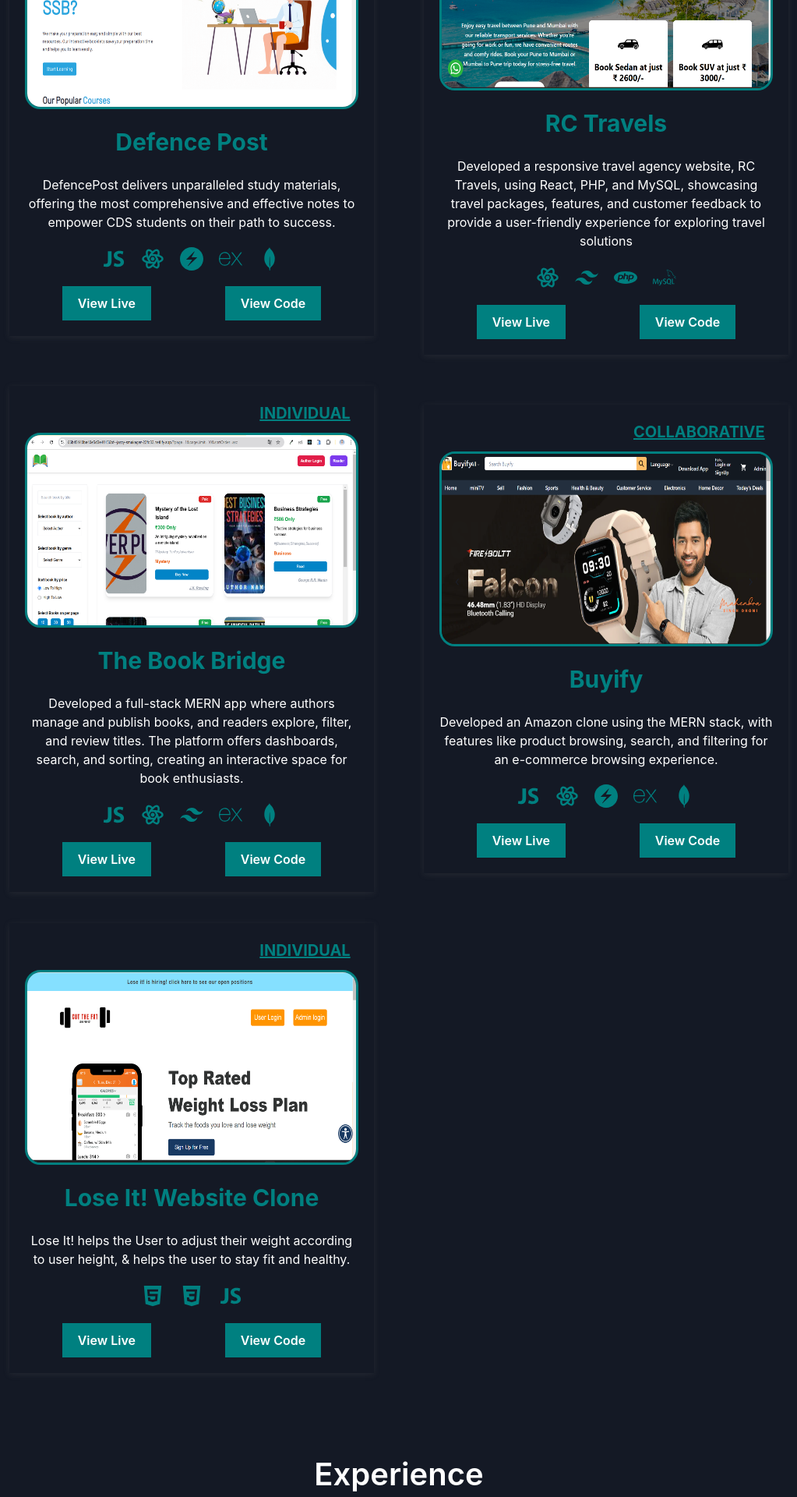
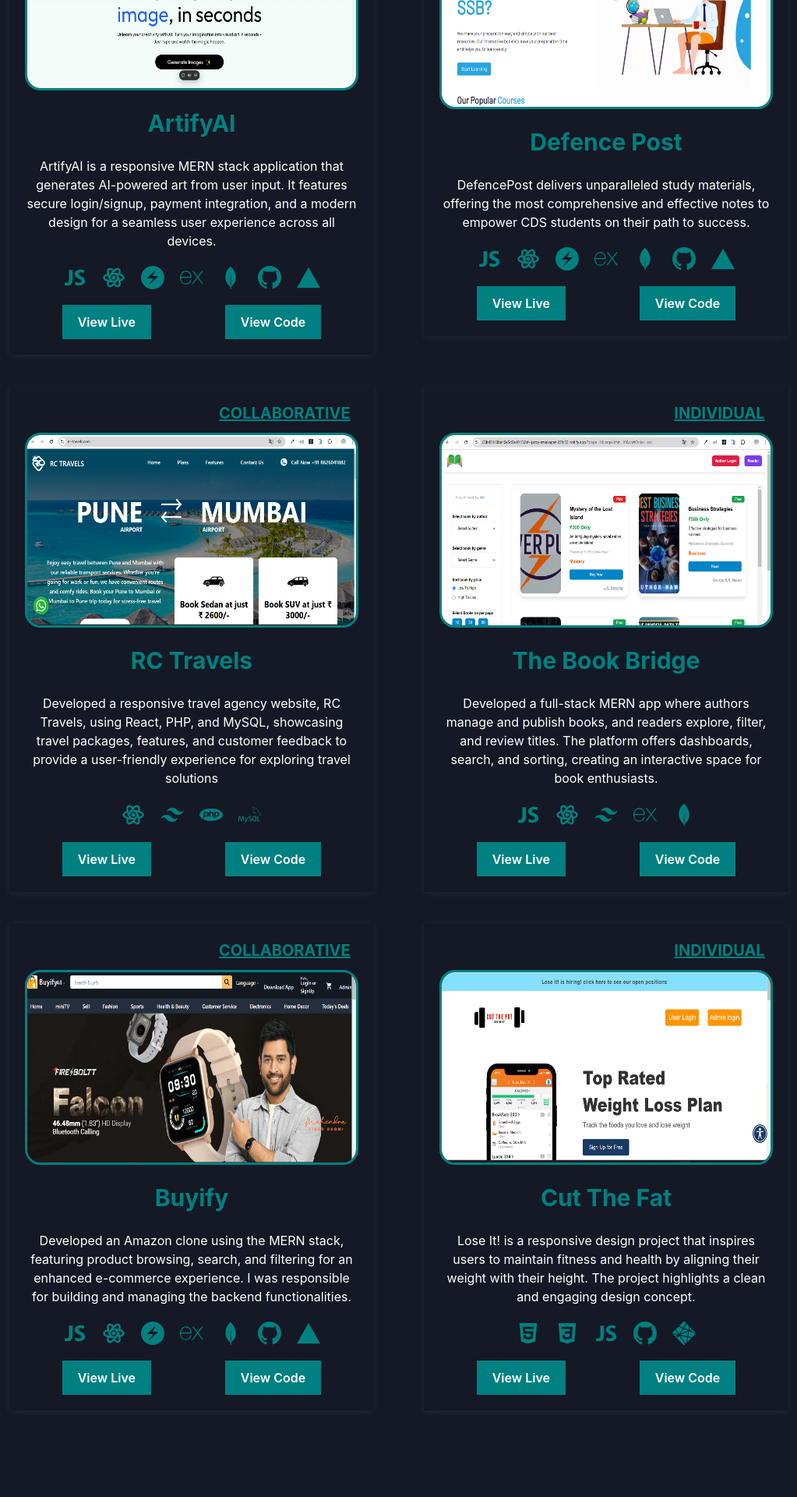
Before and after one commit to VaishnaviDhobale/VaishnaviDhobale.github.io, a React app: page / in a window 1280 px wide. Shown: the part 2640-4560 px from the top of the page at 78% size, without its empty margins (128-1151 px from the left). Built offline with nearby package versions, Linux system fonts and the light colour scheme.

Commit message:
Project Added.

```diff
--- a/src/pages/Home.jsx
+++ b/src/pages/Home.jsx
@@ -162,7 +162,8 @@
             <Box
               onClick={() =>
                 openLink(
-                  "https://drive.google.com/file/d/1G6FYINHjgiVK0EmTnYDmX7fkx7GtdQpZ/view?usp=sharing"
+                  // "https://drive.google.com/file/d/1G6FYINHjgiVK0EmTnYDmX7fkx7GtdQpZ/view?usp=sharing"
+                  "https://drive.google.com/file/d/1QhvY5gMTdqGhlTsd5H-6pA2Dws_AuOmH/view?usp=sharing"
                 )
               }
               className="navbar-resume"
--- a/src/pages/Navbar.jsx
+++ b/src/pages/Navbar.jsx
@@ -130,7 +130,7 @@
             <Box
               onClick={() =>
                 openLink(
-                  "https://drive.google.com/file/d/1G6FYINHjgiVK0EmTnYDmX7fkx7GtdQpZ/view?usp=sharing"
+                  "https://drive.google.com/file/d/1QhvY5gMTdqGhlTsd5H-6pA2Dws_AuOmH/view?usp=sharing"
                 )
               }
               className="navbar-resume"
--- a/src/pages/Projects.jsx
+++ b/src/pages/Projects.jsx
@@ -6,7 +6,14 @@
 import { SiChakraui } from "react-icons/si";
 import { SiExpress } from "react-icons/si";
 import { SiMongodb } from "react-icons/si";
+import { BsGithub } from "react-icons/bs";
+import { SiVercel } from "react-icons/si";
+import { SiNetlify } from "react-icons/si";
 
+
+
+
+import ArtifyAI from "../images/ArtifyAI.png"
 import EngageBay from "../images/proj-1.png";
 import LoseIt from "../images/proj-2.png";
 import Proj3 from "../images/proj-3.png";
@@ -25,6 +32,8 @@
     <IoLogoHtml5 color="teal" size="30px" />,
     <IoLogoCss3 color="teal" size="30px" />,
     <IoLogoJavascript color="teal" size="30px" />,
+    <BsGithub color="teal" size="30px"/>,
+    <SiNetlify color="teal" size="30px"/>
   ];
 
   const reactProjTech = [
@@ -37,6 +46,9 @@
     ...reactProjTech,
     <SiExpress color="teal" size="30px" />,
     <SiMongodb color="teal" size="30px" />,
+    <BsGithub color="teal" size="30px"/>,
+    <SiVercel color="teal" size="30px"/>
+
   ];
 
   const Rc_tech = [
@@ -63,6 +75,15 @@
 
 
   const projectsArr = [
+    {
+      img: ArtifyAI,
+      title: "ArtifyAI",
+      desc: "ArtifyAI is a responsive MERN stack application that generates AI-powered art from user input. It features secure login/signup, payment integration, and a modern design for a seamless user experience across all devices.",
+      tech_stack: fullstackTech,
+      gitHub: "https://github.com/VaishnaviDhobale/ArtifyAI",
+      deploy: "https://artify-ai-azure.vercel.app/",
+      type: "INDIVIDUAL",
+    },
     {
       img: DefencePost,
       title: "Defence Post",
@@ -93,7 +114,7 @@
     {
       img: Amazon,
       title: "Buyify",
-      desc: "Developed an Amazon clone using the MERN stack, with features like product browsing, search, and filtering for an e-commerce browsing experience.",
+      desc: "Developed an Amazon clone using the MERN stack, featuring product browsing, search, and filtering for an enhanced e-commerce experience. I was responsible for building and managing the backend functionalities.",
       tech_stack: fullstackTech,
       gitHub: "https://github.com/aniketgarole/plum-push-2647",
       deploy: "https://peaceful-liger-051912.netlify.app/",
@@ -102,8 +123,8 @@
 
     {
       img: LoseIt,
-      title: "Lose It! Website Clone",
-      desc: "Lose It! helps the User to adjust their weight according to user height, & helps the user to stay fit and healthy.",
+      title: "Cut The Fat",
+      desc: "Lose It! is a responsive design project that inspires users to maintain fitness and health by aligning their weight with their height. The project highlights a clean and engaging design concept.",
       tech_stack: techArr,
       gitHub: "https://github.com/VaishnaviDhobale/short-whip-5406",
       deploy: "https://spontaneous-cuchufli-e48ffa.netlify.app/",
--- a/src/pages/Skills.jsx
+++ b/src/pages/Skills.jsx
@@ -15,6 +15,8 @@
 import { TbBrandVscode } from "react-icons/tb";
 import { SiPhp } from "react-icons/si";
 import { SiTailwindcss } from "react-icons/si";
+import { SiVercel } from "react-icons/si";
+
 
 export default function Skills() {
 
@@ -49,6 +51,7 @@
     { skill: "Tailwind", logo: <SiTailwindcss style={iconStyle} size="60px" /> },
     { skill: "Github", logo: <BsGithub style={iconStyle} size="60px" /> },
     { skill: "Netlify", logo: <SiNetlify style={iconStyle} size="60px" /> },
+    { skill: "Vercel", logo: <SiVercel style={iconStyle} size="60px" /> },
     { skill: "Vscode", logo: <TbBrandVscode style={iconStyle} size="60px" /> },
   ];
 
```
Also changed, not shown: src/images/ArtifyAI.png (added).
